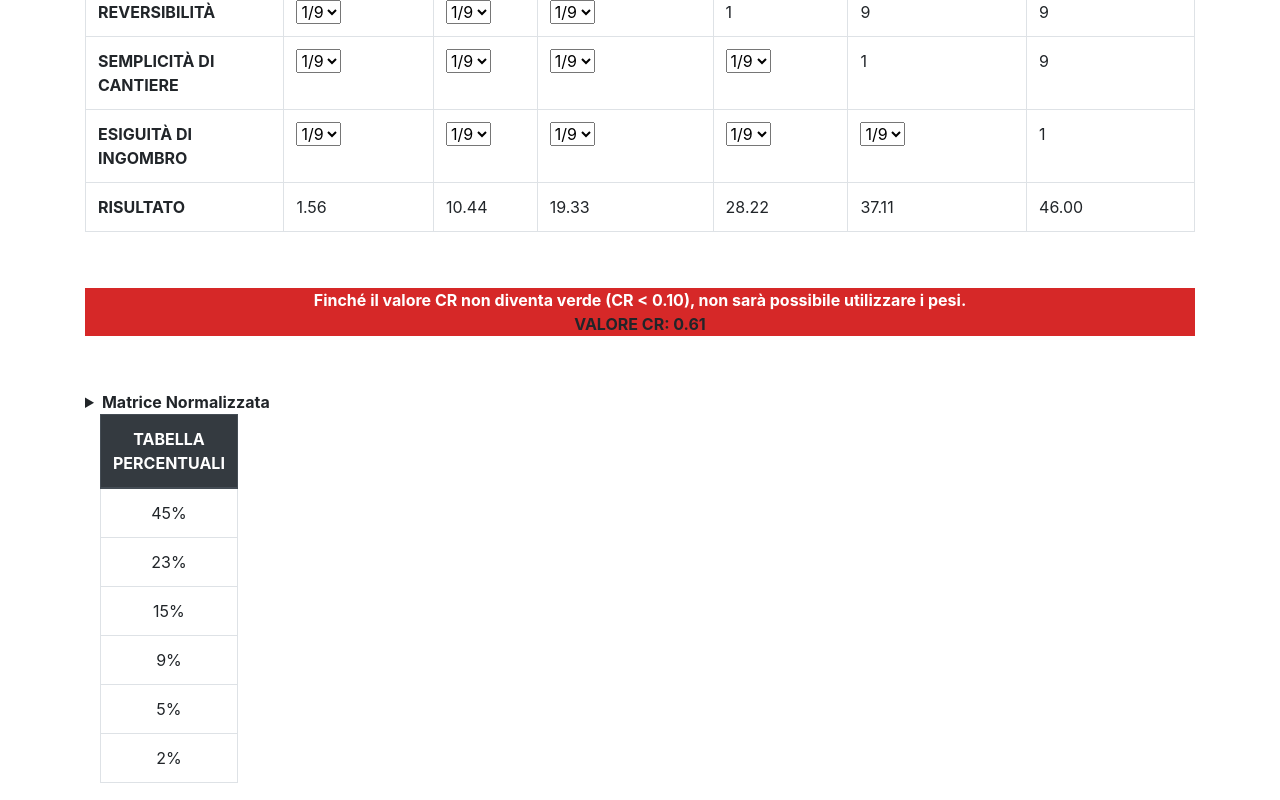
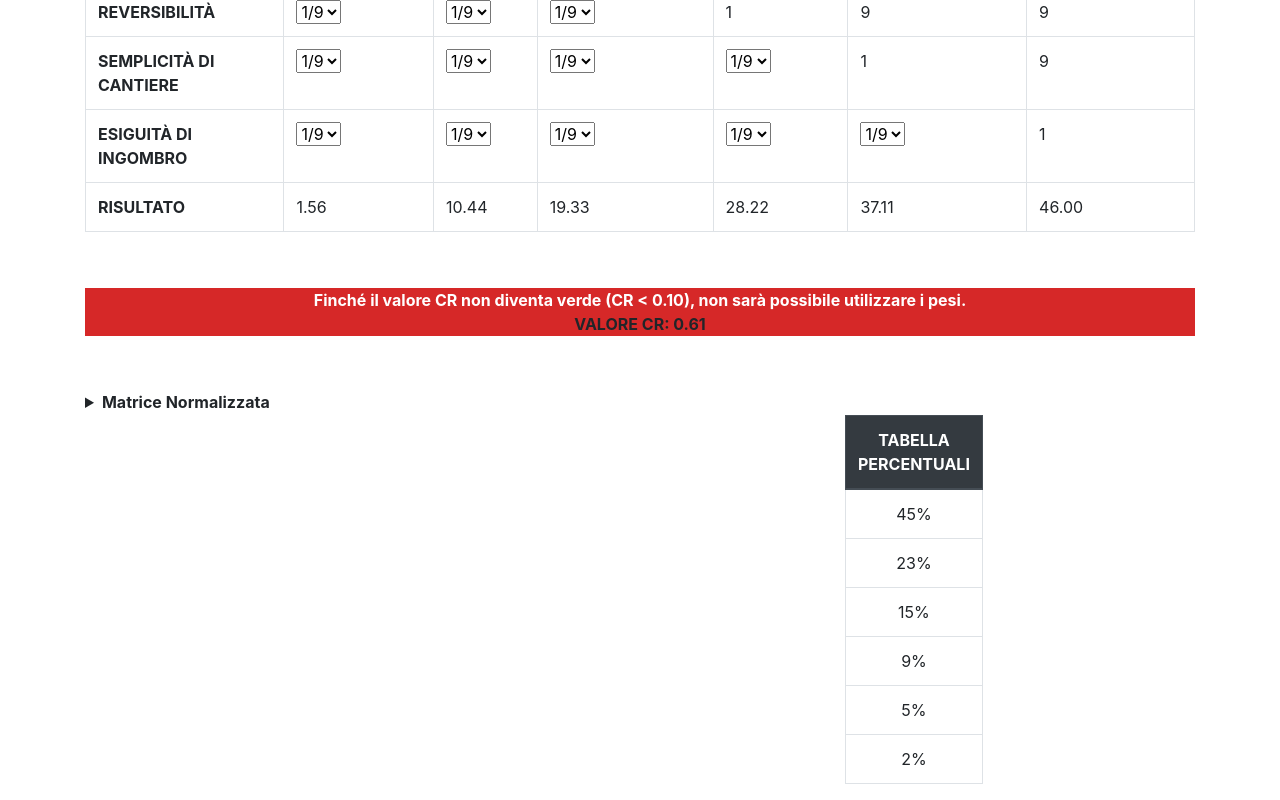
Before and after one commit to MetalGandix/ProjectSeiApp, an Angular app in the folder front-end-seiapp/: page /matrice in a window 1280 px wide. Shown: the part 341-1141 px from the top of the page. Built offline with nearby package versions, Linux system fonts and the light colour scheme.

Commit message:
matrice normalizzata e tabella percentuali sono di nuovo allienate

```diff
--- a/front-end-seiapp/src/app/matrice-comparazione/matrice-comparazione.component.html
+++ b/front-end-seiapp/src/app/matrice-comparazione/matrice-comparazione.component.html
@@ -109,9 +109,9 @@
         <div class="col-lg-4">
             <!-- Colonna vuota -->
         </div><!-- /.col-lg-4 -->
-    </div>
+
         <div class="col-lg-4">
-            <table class="table table-bordered" style="text-align: center; width: 30px;">
+            <table class="table table-bordered" style="text-align: center; width: 30px; margin-top: 25px;">
                 <thead class="thead-dark">
                     <th>
                         TABELLA PERCENTUALI
@@ -126,4 +126,5 @@
             </table>
         </div><!-- /.col-lg-4 -->
     </div><!-- /.row -->
+</div>
 </div><!-- /.container -->
```
